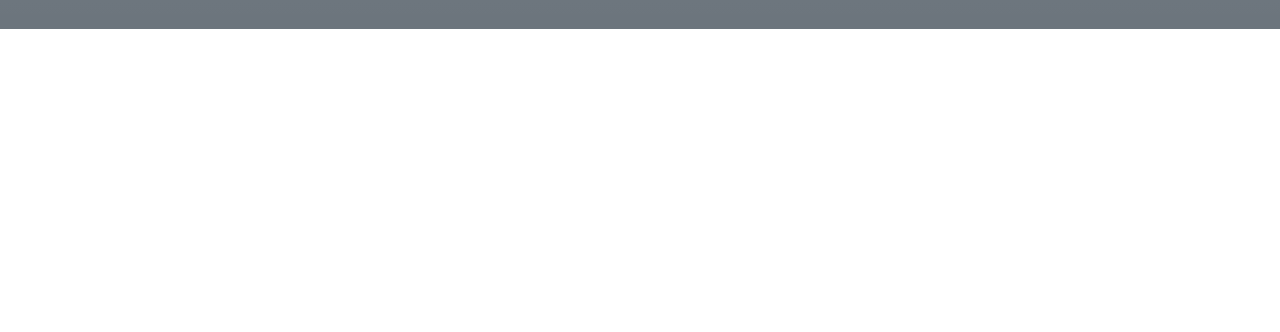
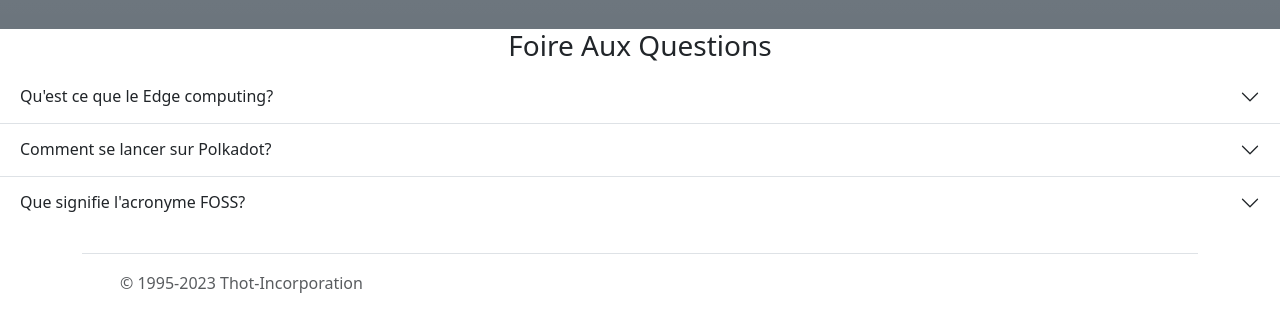
Before and after one commit to ErickChezOCs/CourseFollowed, a plain HTML site: page Bootstrap_Project/bs_site.html in a window 1280 px wide. Shown: the part 2245-2577 px from the top of the page. Before the commit the page ends 2274 px from the top, so only its background shows below. Drawn offline with nearby package versions, Linux system fonts and the light colour scheme.

```diff
--- a/Bootstrap_Project/bs_site.html
+++ b/Bootstrap_Project/bs_site.html
@@ -167,7 +167,6 @@
 <hr class="mb-4">
 <!-- end Strength of company-->
 <!-- start ContacT section-->
-
     <div class="row justify-content-evenly bg-secondary bg-gradient pt-3 pb-3" id="contact" >
         <div class="col-md-4">
             <h3> Formulaire de contact</h3>
@@ -210,9 +209,71 @@
         </div>
 
     </div>
+<!-- end Contact section-->
+<!-- start FAQ section-->
+<div class="row-justify-content-end text-center " id="faq">
+  <h3> Foire Aux Questions </h3>
 
+  <div class="col-md-4.ms-4 md-auto ">
+    <div class="accordion accordion-flush" id="accordionFlushExample">
+      <div class="accordion-item">
+        <h2 class="accordion-header" id="flush-headingOne">
+          <button class="accordion-button collapsed" type="button" data-bs-toggle="collapse" data-bs-target="#flush-collapseOne" aria-expanded="false" aria-controls="flush-collapseOne">
+           Qu'est ce que le Edge computing?
+          </button>
+        </h2>
+        <div id="flush-collapseOne" class="accordion-collapse collapse" aria-labelledby="flush-headingOne" data-bs-parent="#accordionFlushExample">
+          <div class="accordion-body">Placeholder content for this accordion, which is intended to demonstrate the <code>.accordion-flush</code> class. This is the first item's accordion body.</div>
+        </div>
+      </div>
+      <div class="accordion-item">
+        <h2 class="accordion-header" id="flush-headingTwo">
+          <button class="accordion-button collapsed" type="button" data-bs-toggle="collapse" data-bs-target="#flush-collapseTwo" aria-expanded="false" aria-controls="flush-collapseTwo">
+            Comment se lancer sur Polkadot?
+          </button>
+        </h2>
+        <div id="flush-collapseTwo" class="accordion-collapse collapse" aria-labelledby="flush-headingTwo" data-bs-parent="#accordionFlushExample">
+          <div class="accordion-body">Placeholder content for this accordion, which is intended to demonstrate the <code>.accordion-flush</code> class. This is the second item's accordion body. Let's imagine this being filled with some actual content.</div>
+        </div>
+      </div>
+      <div class="accordion-item">
+        <h2 class="accordion-header" id="flush-headingThree">
+          <button class="accordion-button collapsed" type="button" data-bs-toggle="collapse" data-bs-target="#flush-collapseThree" aria-expanded="false" aria-controls="flush-collapseThree">
+            Que signifie l'acronyme FOSS?
+          </button>
+        </h2>
+        <div id="flush-collapseThree" class="accordion-collapse collapse" aria-labelledby="flush-headingThree" data-bs-parent="#accordionFlushExample">
+          <div class="accordion-body">Placeholder content for this accordion, which is intended to demonstrate the
+             <code>.accordion-flush</code> class. This is the third item's accordion body.
+             Nothing more exciting happening here in terms of content,
+             but just filling up the space to make it look, at least at first glance, a bit more representative of how this would look in a real-world application.</div>
+        </div>
+      </div>
+    </div>
+  </div>
+</div>
 
-<!-- end Contact section-->
+<!-- end FAQ section-->
+
+<!-- start footer section-->
+<div class="container  bg-gradient">
+  <footer class="d-flex flex-wrap justify-content-between align-items-center py-3 my-4 border-top">
+    <div class="col-md-4 d-flex align-items-center">
+      <a href="/" class="mb-3 me-2 mb-md-0 text-muted text-decoration-none lh-1">
+        <svg class="bi" width="30" height="24"><use xlink:href="#bootstrap"></use></svg>
+      </a>
+      <span class="text-muted">© 1995-2023 Thot-Incorporation</span>
+    </div>
+
+    <ul class="nav col-md-4 justify-content-end list-unstyled d-flex">
+      <li class="ms-3"><a class="text-muted" href="#"><svg class="bi" width="24" height="24"><use xlink:href="#twitter"></use></svg></a></li>
+      <li class="ms-3"><a class="text-muted" href="#"><svg class="bi" width="24" height="24"><use xlink:href="#instagram"></use></svg></a></li>
+      <li class="ms-3"><a class="text-muted" href="#"><svg class="bi" width="24" height="24"><use xlink:href="#facebook"></use></svg></a></li>
+    </ul>
+  </footer>
+</div>
+
+<!-- end footer section-->
 </div>
 
 
```
